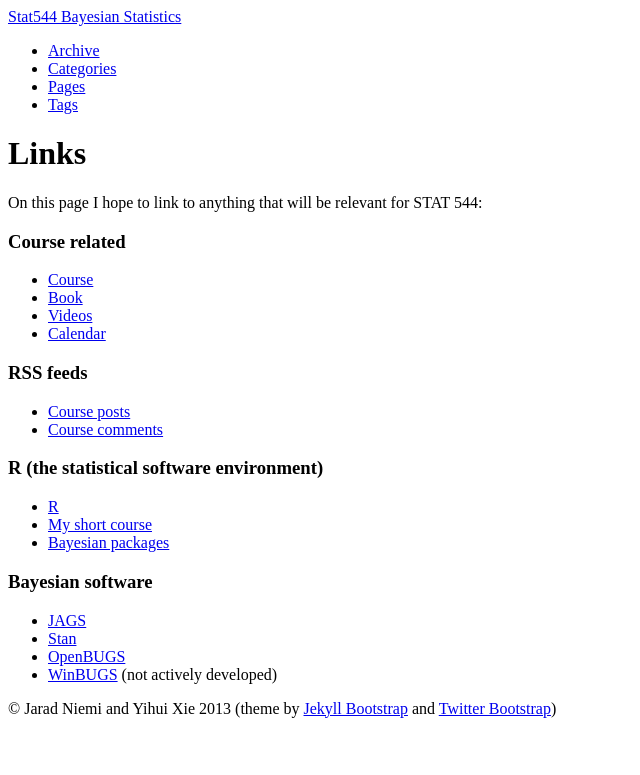
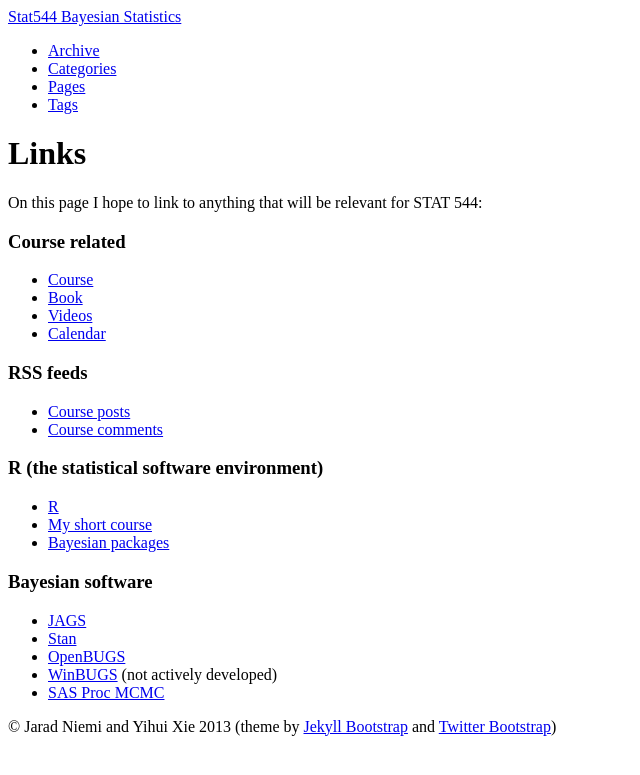
Before and after one commit to jarad/stat544, a Jekyll site: the page built from links.md, in a window 1280 px wide. Shown: the top 775 px of the page, without its empty margins (0-640 px from the left). Built offline with Jekyll 4.4.1, drawn with Linux system fonts in a browser that asks for light colours.

Commit message:
added Proc MCMC to software links

```diff
--- a/links.md
+++ b/links.md
@@ -27,3 +27,4 @@ On this page I hope to link to anything that will be relevant for STAT 544:
 - [Stan](http://mc-stan.org/)
 - [OpenBUGS](http://www.openbugs.info/w/)
 - [WinBUGS](http://www.mrc-bsu.cam.ac.uk/bugs/winbugs/contents.shtml) (not actively developed)
+- [SAS Proc MCMC](http://support.sas.com/documentation/cdl/en/statug/63033/HTML/default/viewer.htm#mcmc_toc.htm)
```
